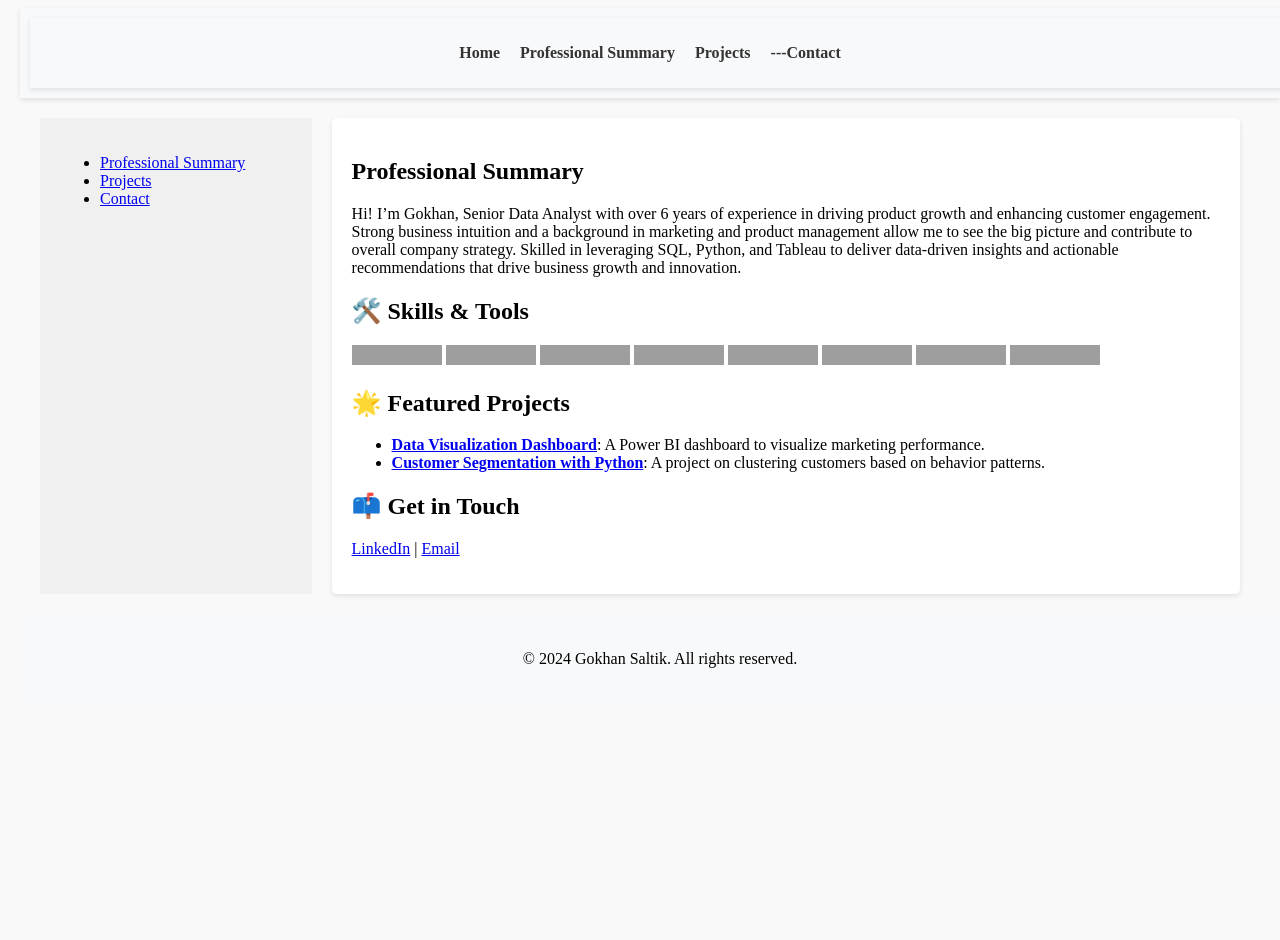
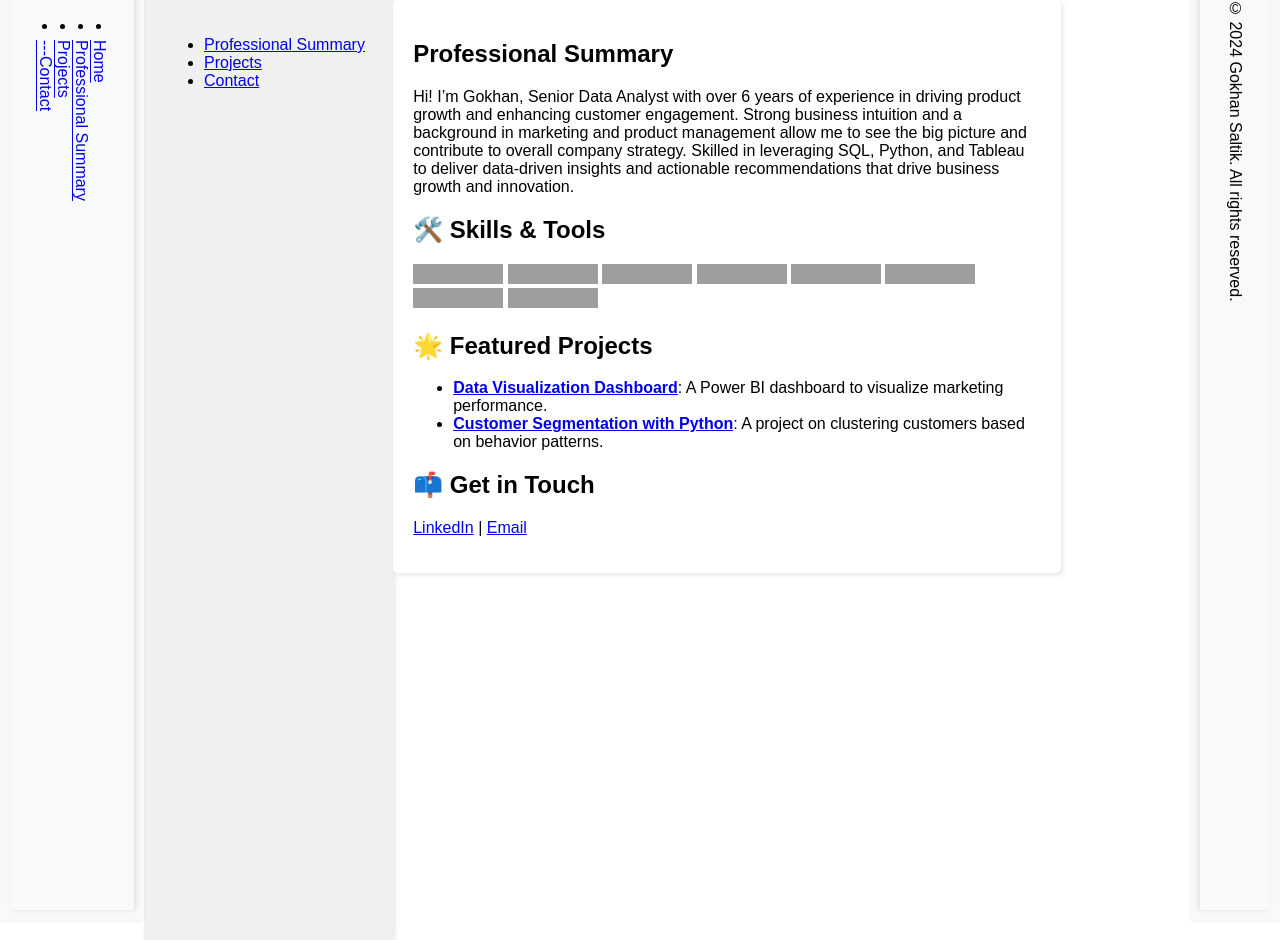
Before and after one commit to saltikg/gokhanasaltik.github.io, a Jekyll site: the page built from index.md, in a window 1280 px wide. Built offline with Jekyll 4.4.1, drawn with Linux system fonts in a browser that asks for light colours; before the commit the page ends 900 px from its top, so only the background shows below that; grey boxes are pictures that could not be loaded.

Commit message:
Update style.css

```diff
--- a/assets/css/style.css
+++ b/assets/css/style.css
@@ -1,64 +1,57 @@
-body {
+body, html {
+    margin: 0;
+    padding: 0;
+    font-family: Arial, sans-serif;
     display: flex;
+    height: 100vh;
     flex-direction: column;
-    align-items: center;
-    background-color: #f9f9f9; /* Soft background color */
+}
+
+.layout {
+    display: flex;
+    height: 100vh;
 }
 
 header {
-    width: 100%;
+    writing-mode: vertical-rl; /* Makes the text vertical */
+    text-orientation: mixed;
+    transform: rotate(180deg); /* Rotates text to read top-down */
     background-color: #f8f9fa;
     padding: 10px;
-    box-shadow: 0px 2px 5px rgba(0,0,0,0.1); /* Subtle shadow */
+    box-shadow: 2px 0px 5px rgba(0,0,0,0.1);
+    height: 100%;
 }
 
-nav ul {
-    list-style: none;
-    padding: 0;
-    display: flex;
-    justify-content: center;
-}
-
-nav ul li {
-    margin-right: 20px;
-}
-
-nav ul li a {
-    text-decoration: none;
-    color: #333;
-    font-weight: bold;
-}
-
-nav ul li a:hover {
-    color: #007bff;
+footer {
+    writing-mode: vertical-rl; /* Makes the text vertical */
+    text-orientation: mixed;
+    background-color: #f8f9fa;
+    padding: 10px;
+    box-shadow: -2px 0px 5px rgba(0,0,0,0.1);
+    transform: rotate(180deg); /* Rotates text to read top-down */
+    height: 100%;
 }
 
 .container {
     display: flex;
+    flex: 1;
     flex-direction: row;
-    max-width: 1200px;
-    width: 100%;
-    padding: 20px;
+    align-items: flex-start;
 }
 
 aside {
-    width: 20%;
+    width: 20%; /* Adjust width as needed */
     background-color: #f0f0f0;
     padding: 20px;
-    margin-right: 20px;
+    box-shadow: 2px 0px 5px rgba(0,0,0,0.1);
+    height: 100vh; /* Full height */
 }
 
 main {
-    width: 75%;
+    width: 60%; /* Adjust width as needed */
     padding: 20px;
     background-color: #ffffff;
-    box-shadow: 0px 2px 5px rgba(0,0,0,0.1); /* Subtle shadow */
-    border-radius: 5px; /* Smooth edges */
+    box-shadow: 2px 2px 5px rgba(0,0,0,0.1);
+    border-radius: 5px;
+    overflow-y: auto; /* Scrollable content */
 }
-
-footer {
-    background-color: #f8f9fa;
-    padding: 10px;
-    text-align: center;
-    width: 100%;
-}
```
